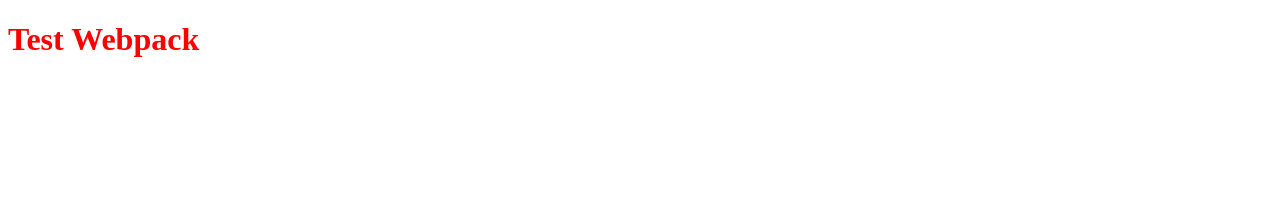
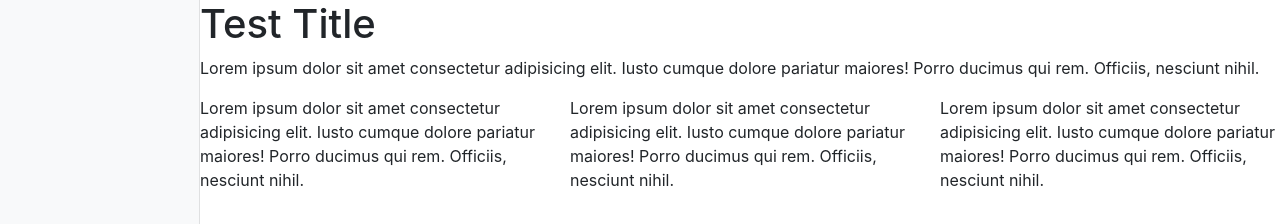
Before and after one commit to vlad-rybalko/js-constructor, a website built with webpack: page src/index.html in a window 1280 px wide. Shown: the top 224 px of the page. Built offline with nearby package versions, Linux system fonts and the light colour scheme.

Commit message:
Сделал структуру приложения

```diff
--- a/package.json
+++ b/package.json
@@ -23,7 +23,9 @@
   },
   "homepage": "https://github.com/vlad-rybalko/js-constructor#readme",
   "devDependencies": {
+    "css-loader": "^4.3.0",
     "html-webpack-plugin": "^4.4.1",
+    "style-loader": "^1.2.1",
     "webpack": "^4.44.1",
     "webpack-cli": "^3.3.12",
     "webpack-dev-server": "^3.11.0"
--- a/src/index.html
+++ b/src/index.html
@@ -3,9 +3,36 @@
 <head>
     <meta charset="UTF-8">
     <meta name="viewport" content="width=device-width, initial-scale=1.0">
+    <link rel="stylesheet" href="https://stackpath.bootstrapcdn.com/bootstrap/4.5.2/css/bootstrap.min.css" integrity="sha384-JcKb8q3iqJ61gNV9KGb8thSsNjpSL0n8PARn9HuZOnIxN0hoP+VmmDGMN5t9UJ0Z" crossorigin="anonymous">
     <title>JavaScript Constructor</title>
 </head>
 <body>
-    <h1>Test Webpack</h1>
+    <div id="app" class="container-fluid">
+        <div id="panel" class="bg-light sidebar"></div>
+        <div id="site" class="content">
+            <div class="row">
+                <div class="col-sm">
+                    <h1>Test Title </h1>
+                </div>
+            </div>
+            <div class="row">
+                <div class="col-sm">
+                    <p>Lorem ipsum dolor sit amet consectetur adipisicing elit. Iusto cumque dolore pariatur maiores! Porro ducimus qui rem. Officiis, nesciunt nihil.</p>
+                </div>
+            </div>
+            <div class="row">
+                <div class="col-sm">
+                    <p>Lorem ipsum dolor sit amet consectetur adipisicing elit. Iusto cumque dolore pariatur maiores! Porro ducimus qui rem. Officiis, nesciunt nihil.</p>
+                </div>
+                <div class="col-sm">
+                    <p>Lorem ipsum dolor sit amet consectetur adipisicing elit. Iusto cumque dolore pariatur maiores! Porro ducimus qui rem. Officiis, nesciunt nihil.</p>
+                </div>
+                <div class="col-sm">
+                    <p>Lorem ipsum dolor sit amet consectetur adipisicing elit. Iusto cumque dolore pariatur maiores! Porro ducimus qui rem. Officiis, nesciunt nihil.</p>
+                </div>
+            </div>
+        </div>
+    </div>
+
 </body>
 </html>
--- a/src/index.js
+++ b/src/index.js
@@ -1 +1 @@
-document.querySelector('h1').style.color = "red"
+import './styles/main.css'
--- /dev/null
+++ b/src/styles/main.css
@@ -0,0 +1,22 @@
+#app {
+    position: relative;
+}
+
+.content {
+    position: absolute;
+    top: 0;
+    right: 0;
+    left: 200px;
+}
+
+.sidebar {
+    position: fixed;
+    top: 0;
+    bottom: 0;
+    left: 0;
+    width: 200px;
+    z-index: 100;
+    padding: 10px;
+    box-shadow: inset -1px 0 0 rgba(0, 0, 0, .1);
+    overflow-y: auto;
+}
--- a/webpack.config.js
+++ b/webpack.config.js
@@ -14,5 +14,13 @@
         new HtmlWebpackPlugin({
             template: './src/index.html'
         })
-    ]
+    ],
+    module: {
+        rules: [
+        {
+            test: /\.css$/i,
+            use: ['style-loader', 'css-loader'],
+        },
+        ],
+    },
 };
```
Also changed, not shown: 1 other file.
